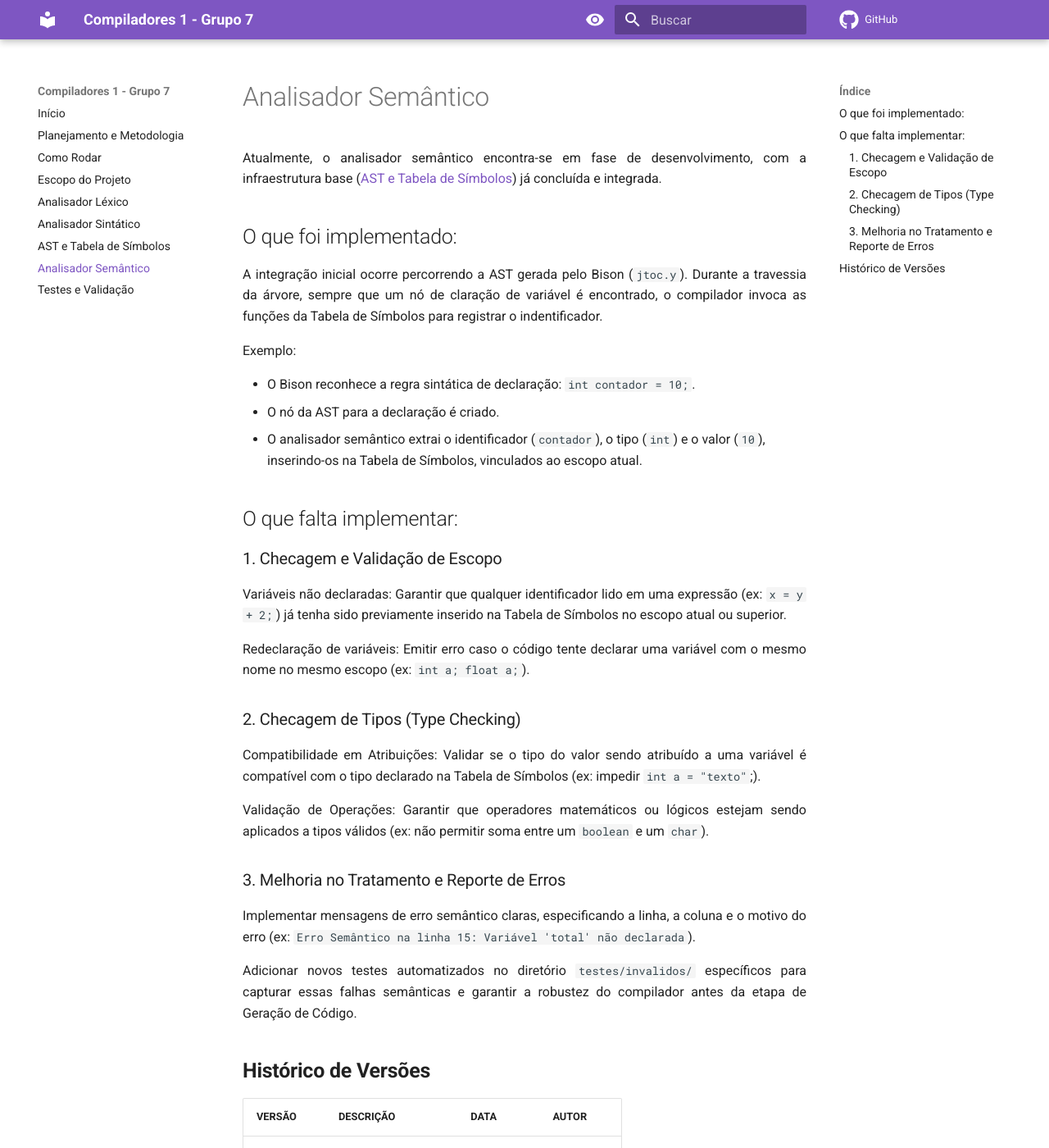
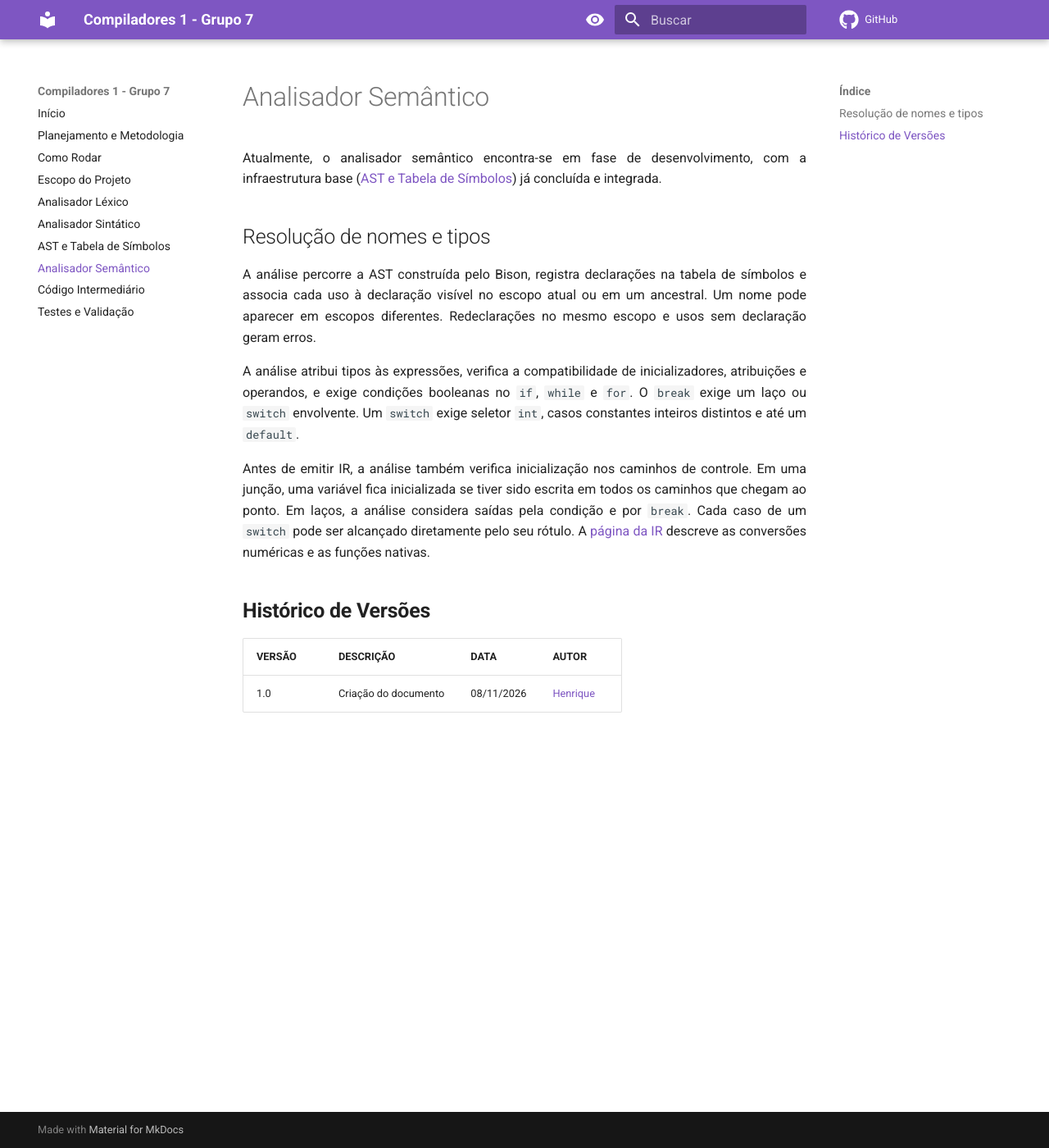
Before and after one commit to nicolaszanin06/Trabalho_Compiladores1, an MkDocs documentation site: the page built from docs/analisador-semantico.md, in a window 1280 px wide and 1400 px high. Shown: the whole window at 82% size. Built offline with MkDocs 1.6.1 and Material for MkDocs 9.7.7, drawn with Linux system fonts in a browser that asks for light colours; comment, search, counter and statistics services are not loaded.

```diff
--- a/docs/analisador-semantico.md
+++ b/docs/analisador-semantico.md
@@ -3,37 +3,25 @@
 Atualmente, o analisador semântico encontra-se em fase de desenvolvimento, com a infraestrutura base ([AST e Tabela de Símbolos](./ast-tabela.md)) já concluída e integrada.
 
 
-## O que foi implementado:
+## Resolução de nomes e tipos
 
-A integração inicial ocorre percorrendo a AST gerada pelo Bison (`jtoc.y`). Durante a travessia da árvore, sempre que um nó de claração de variável é encontrado, o compilador invoca as funções da Tabela de Símbolos para registrar o indentificador.
+A análise percorre a AST construída pelo Bison, registra declarações na tabela
+de símbolos e associa cada uso à declaração visível no escopo atual ou em um
+ancestral. Um nome pode aparecer em escopos diferentes. Redeclarações no mesmo
+escopo e usos sem declaração geram erros.
 
-Exemplo:
+A análise atribui tipos às expressões, verifica a compatibilidade de
+inicializadores, atribuições e operandos, e exige condições booleanas no
+`if`, `while` e `for`. O `break` exige um laço ou `switch` envolvente.
+Um `switch` exige seletor `int`, casos constantes inteiros distintos e até um
+`default`.
 
-* O Bison reconhece a regra sintática de declaração: `int contador = 10;`.
-* O nó da AST para a declaração é criado.
-* O analisador semântico extrai o identificador (`contador`), o tipo (`int`) e o valor (`10`), inserindo-os na Tabela de Símbolos, vinculados ao escopo atual.
-
-
-## O que falta implementar:
-
-### 1. Checagem e Validação de Escopo
-
-Variáveis não declaradas: Garantir que qualquer identificador lido em uma expressão (ex: `x = y + 2;`) já tenha sido previamente inserido na Tabela de Símbolos no escopo atual ou superior.
-
-Redeclaração de variáveis: Emitir erro caso o código tente declarar uma variável com o mesmo nome no mesmo escopo (ex: `int a; float a;`).
-
-### 2. Checagem de Tipos (Type Checking)
-
-Compatibilidade em Atribuições: Validar se o tipo do valor sendo atribuído a uma variável é compatível com o tipo declarado na Tabela de Símbolos (ex: impedir `int a = "texto"`;).
-
-Validação de Operações: Garantir que operadores matemáticos ou lógicos estejam sendo aplicados a tipos válidos (ex: não permitir soma entre um `boolean` e um `char`).
-
-### 3. Melhoria no Tratamento e Reporte de Erros
-
-Implementar mensagens de erro semântico claras, especificando a linha, a coluna e o motivo do erro (ex: `Erro Semântico na linha 15: Variável 'total' não declarada`).
-
-Adicionar novos testes automatizados no diretório `testes/invalidos/` específicos para capturar essas falhas semânticas e garantir a robustez do compilador antes da etapa de Geração de Código.
-
+Antes de emitir IR, a análise também verifica inicialização nos caminhos de
+controle. Em uma junção, uma variável fica inicializada se tiver sido escrita
+em todos os caminhos que chegam ao ponto. Em laços, a análise considera saídas
+pela condição e por `break`. Cada caso de um `switch` pode ser alcançado
+diretamente pelo seu rótulo. A [página da IR](codigo-intermediario.md) descreve
+as conversões numéricas e as funções nativas.
 
 ## **Histórico de Versões**
 
--- a/mkdocs.yml
+++ b/mkdocs.yml
@@ -29,6 +29,7 @@ nav:
   - Analisador Sintático: analisador-sintatico.md
   - AST e Tabela de Símbolos: ast-tabela.md
   - Analisador Semântico: analisador-semantico.md
+  - Código Intermediário: codigo-intermediario.md
   - Testes e Validação: testes.md
 
 extra_css:
```
Also changed, not shown: README.md (+23 -6 lines), docs/codigo-intermediario.md (added, +38 -0 lines), docs/como-rodar.md (+1 -1 lines), docs/index.md (+1 -1 lines), docs/testes.md (+1 -1 lines), testes/README.md (+4 -5 lines), 1 other file.
